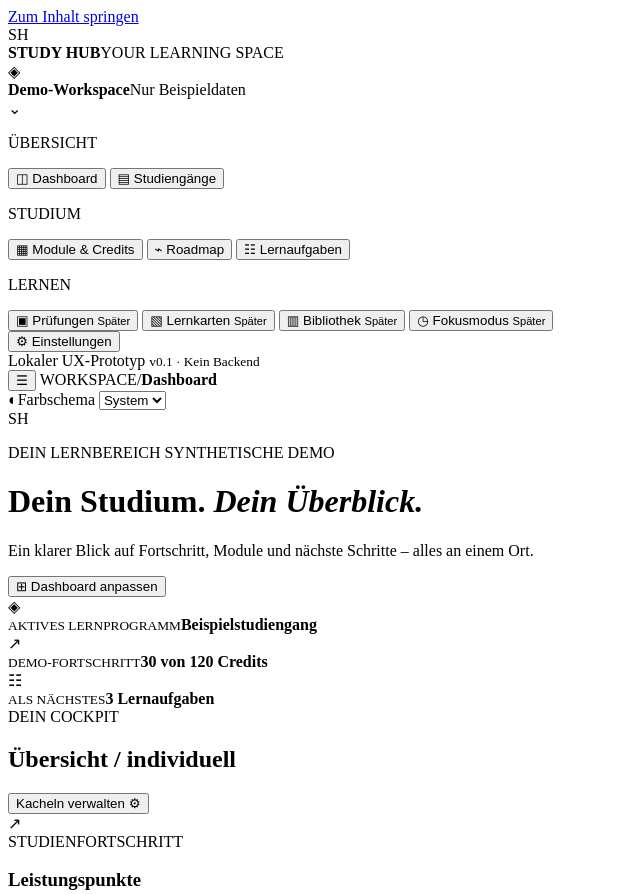
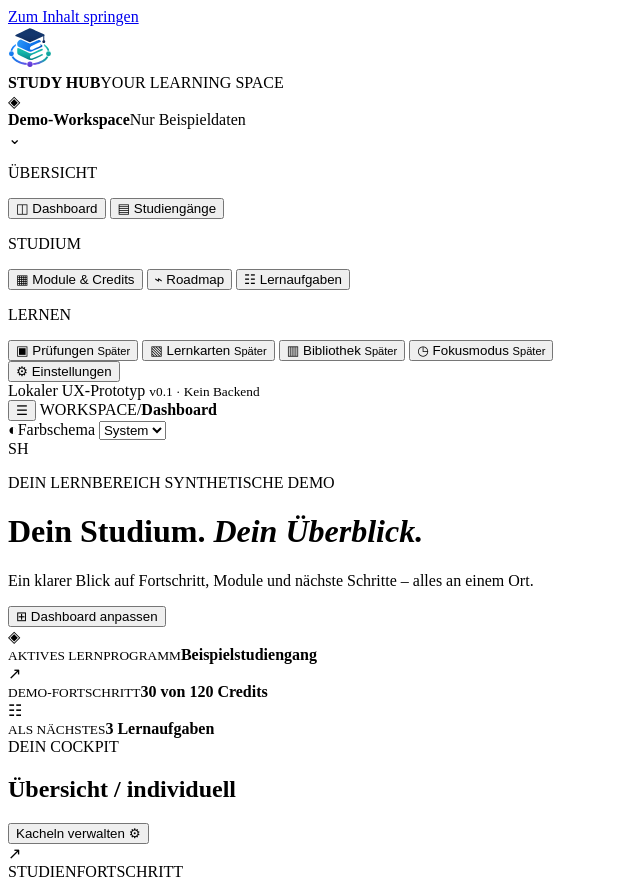
Before and after one commit to Proudhound/study-hub, a website with bundled scripts: page prototypes/dashboard/index.html in a window 1280 px wide. Shown: the top 894 px of the page, without its empty margins (0-640 px from the left). Built offline with nearby package versions, Linux system fonts and the light colour scheme.

Commit message:
feat(brand): original Study Hub SVG logo and favicon (#29)
Adds the three user-provided SVG assets to the public repository, uses icon in sidebar and as favicon, includes documentation and security-oriented branding tests. Refs #20. CI success; independent Codex review reported no major findings; PO explicitly requested integration to main.

```diff
--- a/prototypes/dashboard/index.html
+++ b/prototypes/dashboard/index.html
@@ -7,6 +7,7 @@
   <meta http-equiv="Content-Security-Policy" content="default-src &#39;none&#39;; script-src &#39;self&#39;; style-src &#39;self&#39;; img-src &#39;self&#39; data:; connect-src &#39;self&#39;; base-uri &#39;none&#39;; form-action &#39;none&#39;">
   <meta name="description" content="Study Hub Dashboard – öffentliches, synthetisches UI-Konzept">
   <title>Study Hub · Dashboard-Vorschau</title>
+  <link rel="icon" type="image/svg+xml" href="./assets/studyhub_icon.svg">
   <script src="./theme-bootstrap.js"></script>
   <link rel="stylesheet" href="./styles.css">
   <script type="module" src="./app.js"></script>
@@ -17,7 +18,7 @@
     <button type="button" class="mobile-backdrop" id="sidebar-backdrop" aria-label="Menü schließen" hidden></button>
     <aside class="sidebar" id="sidebar" aria-label="Hauptnavigation">
       <div class="brand">
-        <div class="brand-mark" aria-hidden="true">S<span>H</span></div>
+        <img class="brand-logo" src="./assets/studyhub_icon.svg" alt="" width="44" height="44" aria-hidden="true">
         <div><strong>STUDY HUB</strong><span>YOUR LEARNING SPACE</span></div>
       </div>
       <div class="workspace-box">
--- a/prototypes/dashboard/styles.css
+++ b/prototypes/dashboard/styles.css
@@ -60,10 +60,7 @@ button:focus-visible, select:focus-visible, input:focus-visible, a:focus-visible
   padding:25px 17px 20px; z-index:30; overflow-y:auto;
 }
 .brand { display:flex; align-items:center; gap:11px; padding:1px 10px 28px; }
-.brand-mark { display:grid; place-items:center; width:42px; height:42px; border-radius:12px;
-  background:linear-gradient(125deg,#009fcb,#1973af); color:white; font-size:19px; font-weight:800;
-  box-shadow:0 8px 20px #16bbf232; letter-spacing:-3px; }
-.brand-mark span { color:#a4f7ff; }
+.brand-logo { display:block; width:44px; height:44px; flex:0 0 44px; object-fit:contain; }
 .brand strong { display:block; font-size:14px; letter-spacing:.13em; color:var(--ui-heading); }
 .brand div:last-child>span { display:block; margin-top:2px; font-size:9px; font-weight:700; letter-spacing:.16em; color:var(--ui-subtle); }
 .workspace-box { display:flex; align-items:center; gap:10px; padding:10px; border:1px solid var(--ui-border); border-radius:12px; background:var(--sh-surface); }
```
Also changed, not shown: tests/branding.test.mjs (added, +27 -0 lines), prototypes/dashboard/README.md, prototypes/dashboard/assets/studyhub_icon.svg (added), prototypes/dashboard/assets/studyhub_logo.svg (added), prototypes/dashboard/assets/studyhub_logo_transparent.svg (added).
